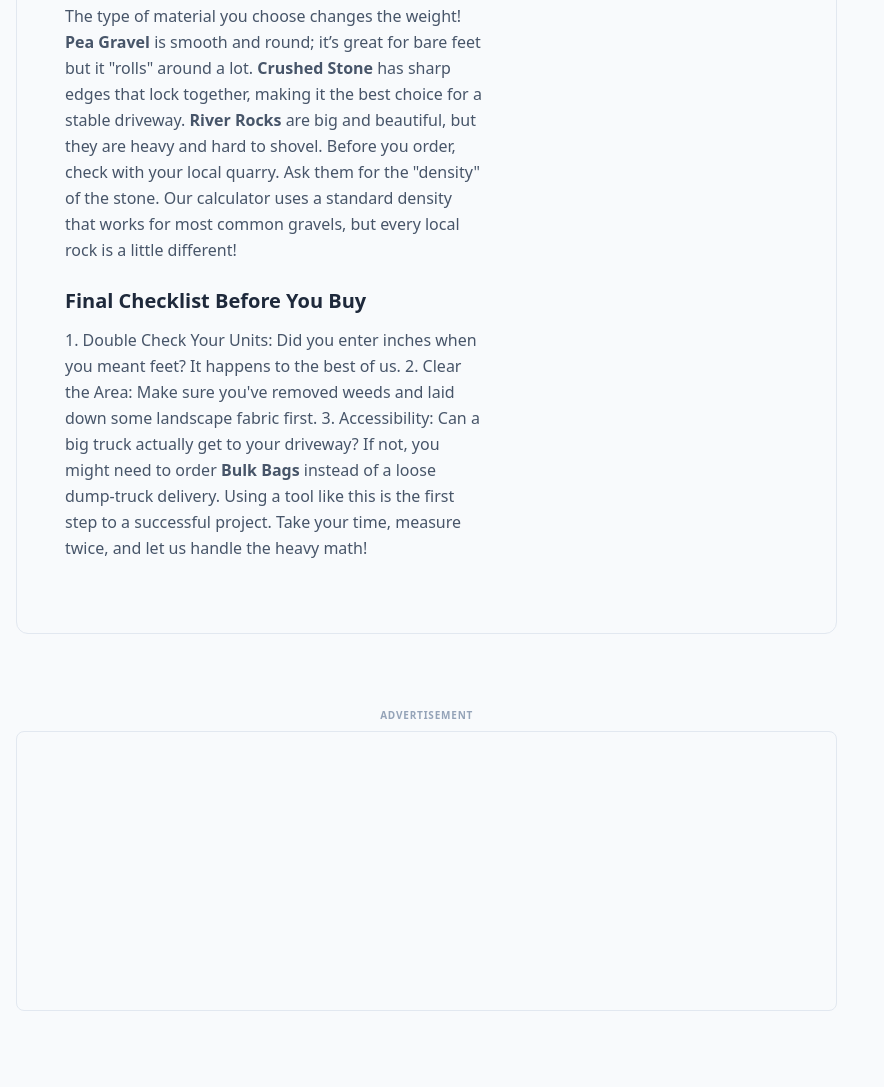
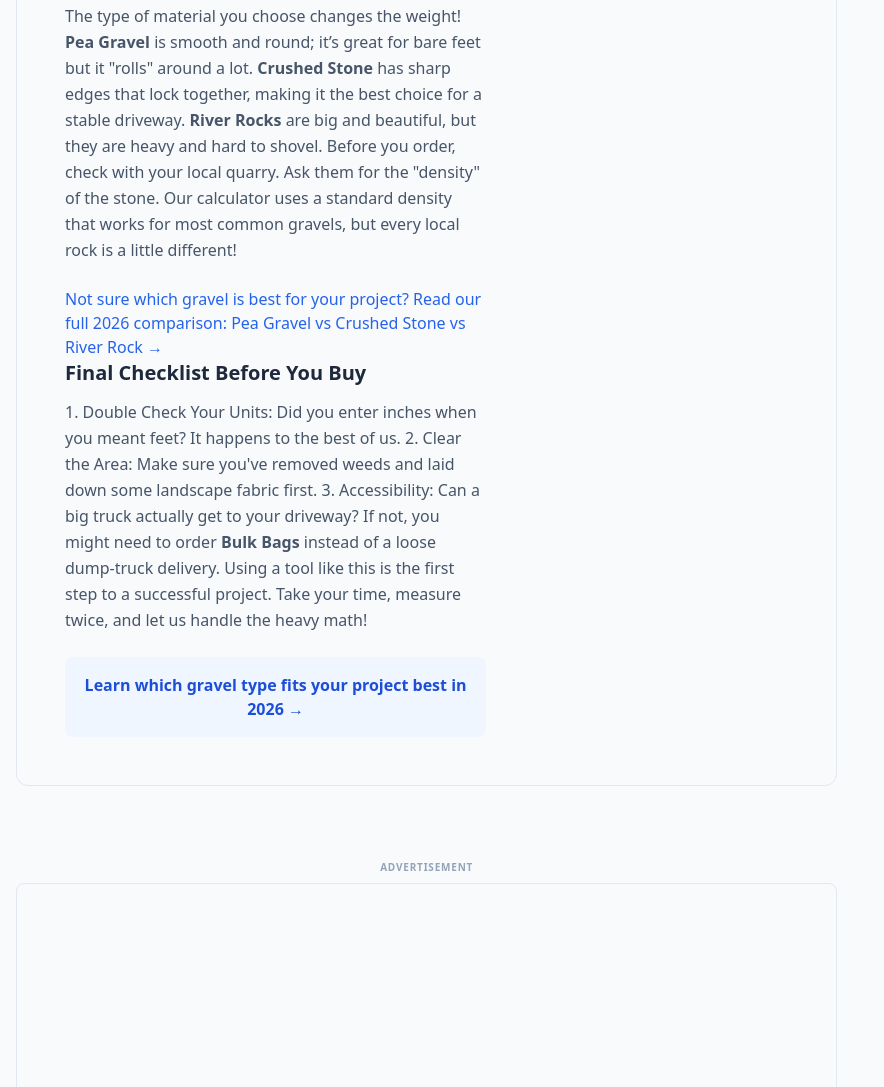
Before and after one commit to developer-047/Gravel-Calculator, a plain HTML site: page index.html in a window 1280 px wide. Shown: the part 2818-3905 px from the top of the page, without its empty margins (0-884 px from the left). Drawn offline with nearby package versions, Linux system fonts and the light colour scheme.

Commit message:
new commit

```diff
--- a/index.html
+++ b/index.html
@@ -428,6 +428,8 @@ Think about it this way: it is much cheaper to pay for an extra 10% now than to
 
 Before you order, check with your local quarry. Ask them for the "density" of the stone. Our calculator uses a standard density that works for most common gravels, but every local rock is a little different! </p>
 
+<p class="mt-4 text-blue-600 font-medium"><a href="best-gravel-types-2026.html" class="hover:underline">Not sure which gravel is best for your project? Read our full 2026 comparison: Pea Gravel vs Crushed Stone vs River Rock →</a></p>
+
 <h3 class="text-xl font-semibold text-slate-800 mb-3">Final Checklist Before You Buy</h3> <p class="leading-relaxed text-slate-600 mb-6"> 1. Double Check Your Units: Did you enter inches when you meant feet? It happens to the best of us.
 
 
@@ -439,6 +441,8 @@ Before you order, check with your local quarry. Ask them for the "density" of th
 
 
 Using a tool like this is the first step to a successful project. Take your time, measure twice, and let us handle the heavy math! </p>
+
+<div class="mt-6 p-4 bg-blue-50 rounded-lg text-center"><a href="best-gravel-types-2026.html" class="text-blue-700 font-semibold hover:underline">Learn which gravel type fits your project best in 2026 →</a></div>
                         </div>
 
                         <!-- Image Block (Right/Top) -->
@@ -691,6 +695,7 @@ Using a tool like this is the first step to a successful project. Take your time
                                 <p>Angular and jagged. These stones lock together when compacted, creating a solid surface that is <strong>perfect for driveways</strong>.</p>
                             </div>
                         </div>
+                        <p class="mt-4"><a href="best-gravel-types-2026.html" class="text-blue-600 hover:underline font-medium">Want the complete pros/cons, real costs, and best uses? See our detailed 2026 guide →</a></p>
                     </div>
                 </details>
 
```
